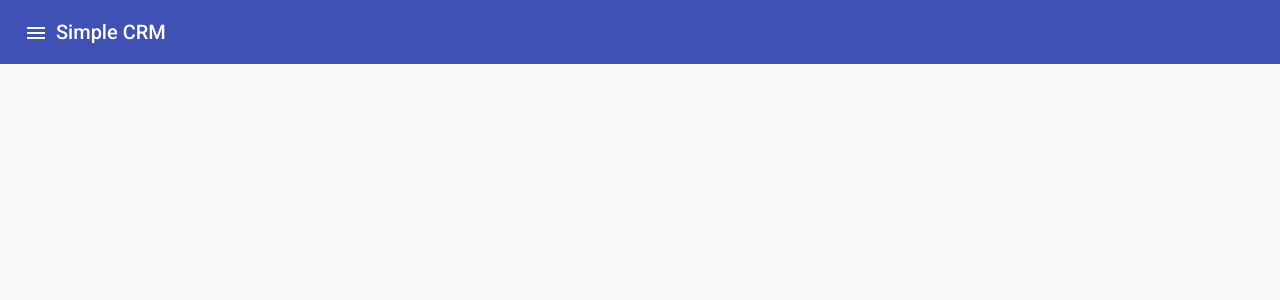
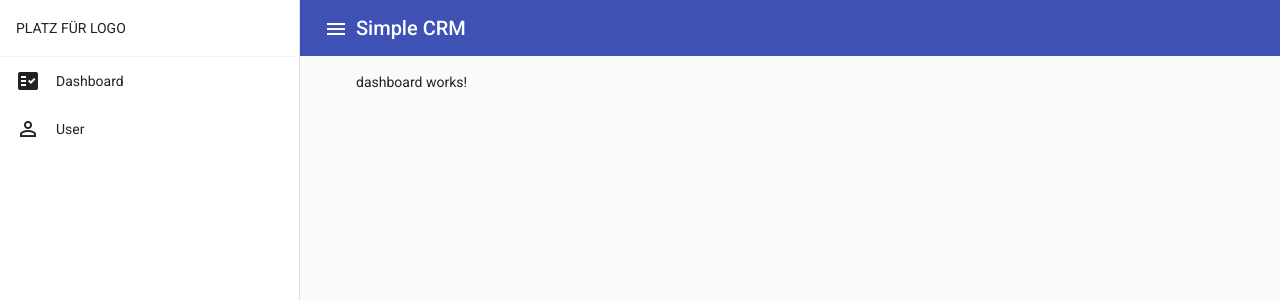
Before and after one commit to magdalena-ob/simple-crm, an Angular app: page / in a window 1280 px wide. Shown: the top 300 px of the page. Built offline with nearby package versions, Linux system fonts and the light colour scheme.

Commit message:
added user and dashboard component

```diff
--- a/src/app/app-routing.module.ts
+++ b/src/app/app-routing.module.ts
@@ -1,7 +1,13 @@
 import { NgModule } from '@angular/core';
 import { RouterModule, Routes } from '@angular/router';
+import { DashboardComponent } from './dashboard/dashboard.component';
+import { UserComponent } from './user/user.component';
 
-const routes: Routes = [];
+const routes: Routes = [
+  { path: '', component: DashboardComponent },
+  { path: 'dashboard', component: DashboardComponent },
+  { path: 'user', component: UserComponent }
+];
 
 @NgModule({
   imports: [RouterModule.forRoot(routes)],
--- a/src/app/app.component.html
+++ b/src/app/app.component.html
@@ -1,6 +1,12 @@
 <mat-drawer-container class="mat-drawer-container" autosize>
-  <mat-drawer #drawer class="example-sidenav" mode="side">
-    <p>Auto-resizing sidenav</p>
+  <mat-drawer #drawer class="sidenav"[opened]="true" mode="side">
+    <div class="logo-container">
+      PLATZ FÜR LOGO
+    </div>
+   <ul class="menu-items">
+     <li routerLink="/"><mat-icon>fact_check</mat-icon>Dashboard</li>
+     <li routerLink="/user"><mat-icon>person_outline</mat-icon>User</li>
+   </ul>
   </mat-drawer>
 
   <div class="example-sidenav-content">
@@ -11,5 +17,9 @@
       <span>Simple CRM</span>
       <span class="example-spacer"></span>
     </mat-toolbar>
+
+    <div class="router-container">
+      <router-outlet></router-outlet>
+    </div>
   </div>
 </mat-drawer-container>
--- a/src/app/app.component.scss
+++ b/src/app/app.component.scss
@@ -1,3 +1,49 @@
 .mat-drawer-container {
     height: 100vh;
 }
+
+.sidenav {
+    width: 300px;
+}
+
+.logo-container {
+    border-bottom: 1px solid rgba(0, 0, 0, 0.04);
+    min-height: 56px;
+    padding-left: 16px;
+    padding-right: 16px;
+    display: flex;
+    align-items: center;
+}
+
+mat-toolbar {
+    min-height: 56px;
+    height: 56px;
+}
+
+.menu-items {
+    list-style-type: none;
+    padding: 0;
+    margin: 0;
+
+    li {
+        padding-left: 16px;
+        padding-right: 16px;
+        height: 48px;
+        display: flex;
+        align-items: center;
+        cursor: pointer;
+
+        mat-icon {
+            margin-right: 16px;
+        }
+
+        &:hover {
+            background-color: rgba(0, 0, 0, 0.04);
+        }
+    }
+}
+
+.router-container {
+    padding-left: 56px;
+    padding-top: 16px;
+}
--- a/src/app/app.module.ts
+++ b/src/app/app.module.ts
@@ -8,10 +8,14 @@
 import { MatIconModule } from '@angular/material/icon';
 import { MatSidenavModule } from '@angular/material/sidenav';
 import { MatButtonModule } from '@angular/material/button';
+import { DashboardComponent } from './dashboard/dashboard.component';
+import { UserComponent } from './user/user.component';
 
 @NgModule({
   declarations: [
-    AppComponent
+    AppComponent,
+    DashboardComponent,
+    UserComponent
   ],
   imports: [
     BrowserModule,
--- /dev/null
+++ b/src/app/dashboard/dashboard.component.html
@@ -0,0 +1 @@
+<p>dashboard works!</p>
--- /dev/null
+++ b/src/app/dashboard/dashboard.component.ts
@@ -0,0 +1,15 @@
+import { Component, OnInit } from '@angular/core';
+
+@Component({
+  selector: 'app-dashboard',
+  templateUrl: './dashboard.component.html',
+  styleUrls: ['./dashboard.component.scss']
+})
+export class DashboardComponent implements OnInit {
+
+  constructor() { }
+
+  ngOnInit(): void {
+  }
+
+}
--- /dev/null
+++ b/src/app/user/user.component.html
@@ -0,0 +1 @@
+<p>user works!</p>
--- /dev/null
+++ b/src/app/user/user.component.ts
@@ -0,0 +1,15 @@
+import { Component, OnInit } from '@angular/core';
+
+@Component({
+  selector: 'app-user',
+  templateUrl: './user.component.html',
+  styleUrls: ['./user.component.scss']
+})
+export class UserComponent implements OnInit {
+
+  constructor() { }
+
+  ngOnInit(): void {
+  }
+
+}
```
Also changed, not shown: src/app/dashboard/dashboard.component.scss (added), src/app/user/user.component.scss (added), 2 other files (tests, documents, lock files or other folders).
